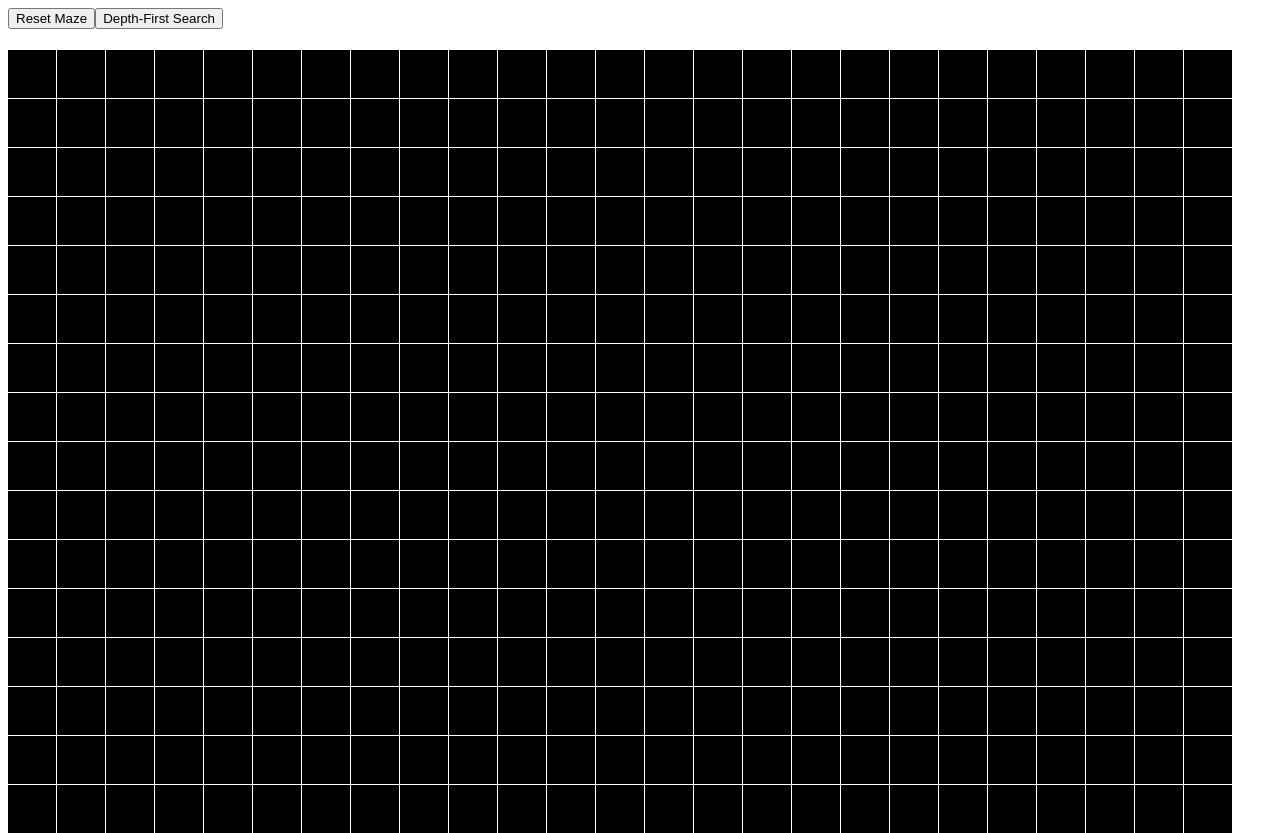
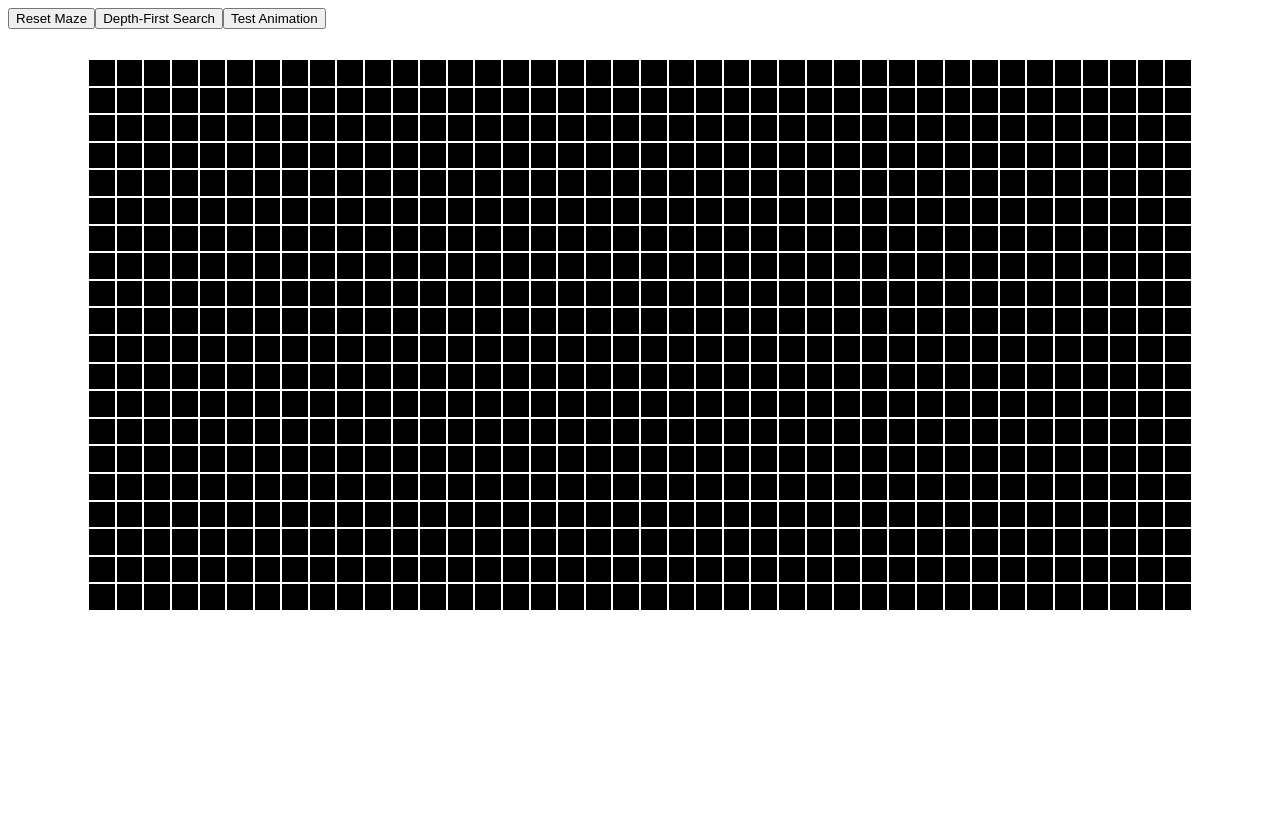
Before and after one commit to JustinSearcy/Maze-Geneneration-Visualizer, a React (Create React App) app: page / in a window 1280 px wide. After the commit the page ends 800 px from the top, so only its background shows below. Built offline with nearby package versions, Linux system fonts and the light colour scheme.

Commit message:
Added basic maze grid

```diff
--- /dev/null
+++ b/src/mazeAlgorithms/mazeAlgorithms.js
@@ -0,0 +1,5 @@
+
+
+export const depthFirstSearch = maze => {
+
+}
--- a/src/mazeVisualizer/MazeVisualizer.jsx
+++ b/src/mazeVisualizer/MazeVisualizer.jsx
@@ -1,12 +1,15 @@
 import React from "react";
 import './mazeStyle.css';
+import Square from "./Square";
+import * as mazeAlgorithms from "../mazeAlgorithms/mazeAlgorithms";
 
 export class MazeVisualizer extends React.Component {
-    constructor() {
-        super();
+    constructor(props) {
+        super(props);
 
         this.state = {
             maze: [],
+            current: null,
         }
     }
 
@@ -14,14 +17,40 @@ export class MazeVisualizer extends React.Component {
         this.resetMaze();
     }
 
-    resetMaze() {
+    resetMaze = () => {
         const maze = [];
-        for (let i = 0; i < 20; i++) {
-            for (let j = 0; j < 20; j++) {
-                maze.push(Square);
+        for (let row = 0; row < 20; row++) {
+            for(let col = 0; col < 40; col++){
+                maze.push(this.createSquare(row, col));
             }
         }
-        this.setState({maze});
+        this.setState({maze: maze});
+    }
+
+    createSquare = (row, col) => {
+        return(
+            {
+                row,
+                col,
+            }
+        );
+    }
+
+    depthFirstSearch = () => {
+        const maze = this.state.maze;
+        mazeAlgorithms.depthFirstSearch(maze);
+    }
+
+    animate = () => {
+        const maze = this.state.maze;
+        for(let i = 0; i < maze.length; i++){
+            setTimeout(() =>{
+                const square = maze[i];
+                // console.log(document.getElementById(`square-${square.row}-${square.col}`).className)
+                console.log(square.className);
+                 //= "square square-visited";
+            }, 10 * i);
+        }
     }
 
     render() {
@@ -30,24 +59,21 @@ export class MazeVisualizer extends React.Component {
         return (
             <>
                 <header>
-                    <button>Reset Maze</button>
-                    <button>Depth-First Search</button>
+                    <button onClick={this.resetMaze}>Reset Maze</button>
+                    <button onClick={this.depthFirstSearch}>Depth-First Search</button>
+                    <button onClick={this.animate}>Test Animation</button>
                 </header>
 
-                {maze.map((value, idx) => (
-                    <div className="square" key={idx}></div>
-                ))}
+                <div className="maze-container">
+                    {maze.map((square, idx) => (
+                        <Square
+                            key={idx}
+                            row={square.row}
+                            col={square.col}
+                            ></Square>
+                    ))}
+                </div>
             </>
         );
     }
 }
-
-class Square extends React.Component {
-    render() {
-        return (
-            <div className="square"></div>
-        )
-    }
-}
-
-export default MazeVisualizer;
--- /dev/null
+++ b/src/mazeVisualizer/Square.jsx
@@ -0,0 +1,17 @@
+import React from 'react'
+import './mazeStyle.css';
+
+export default class Square extends React.Component {
+    render() {
+        const {
+            row,
+            col,
+        } = this.props;
+
+        return (
+            <div
+                id={`square-${row}-${col}`}
+                className={`square`} ></div>
+        )
+    }
+}
--- a/src/mazeVisualizer/mazeStyle.css
+++ b/src/mazeVisualizer/mazeStyle.css
@@ -3,14 +3,25 @@ header {
 }
 
 .square {
-    background-color: black;
-    float: left;
     font-size: 24px;
     font-weight: bold;
     line-height: 34px;
-    height: 48px;
-    margin-right: 1px;
-    margin-top: 1px;
-    padding: 0;
-    width: 48px;
+    width: 2vw;
+    height: 2vw;
+    border: 2px solid white;
+    margin: -1px;
+    background-color: black;
 }
+
+.square-visited {
+    background-color: red;
+}
+
+.maze-container {
+    display: grid;
+    grid-template-columns: repeat(40, auto);
+    padding: 10px;
+    width: fit-content;
+    height: fit-content;
+    margin: auto;
+}
```
